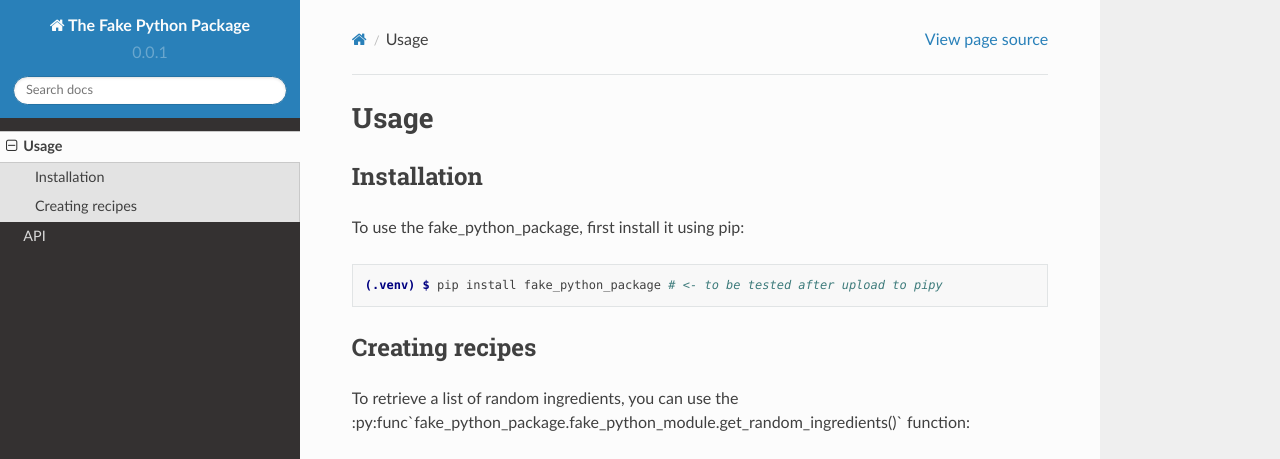
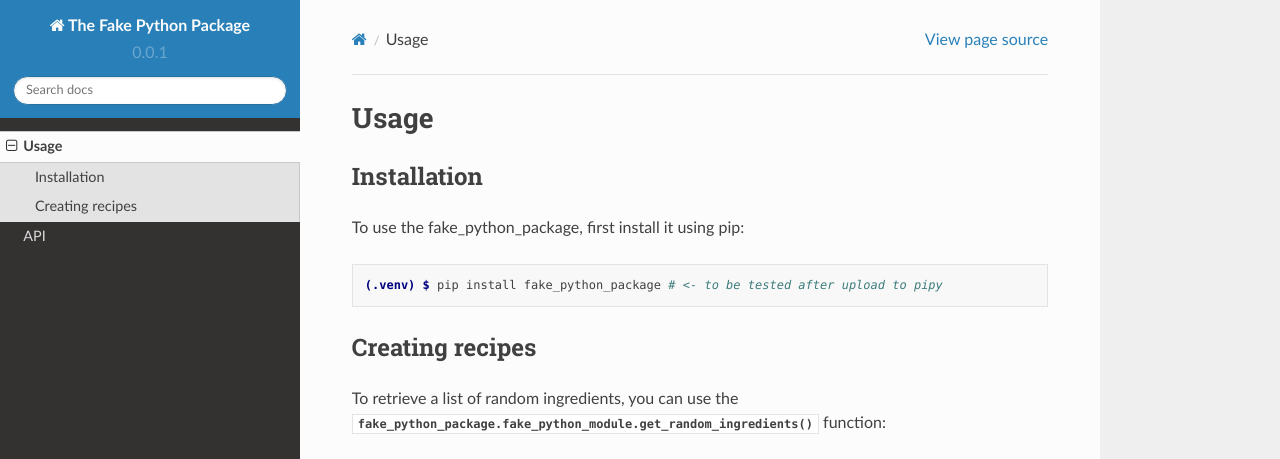
Before and after one commit to davidrs06/davidrs06-dummy_gitHub_repo_for_ReadTheDocs, a Sphinx documentation site: the page built from docs/source/usage.rst, in a window 1280 px wide and 1095 px high. Shown: the top 459 px of the window. Built offline with Sphinx 7.4.7 and the Read the Docs theme 2.0.0, drawn with Linux system fonts in a browser that asks for light colours; grey boxes are pictures that could not be loaded.

Commit message:
Fixed typo preventing function format in ReadTheDocs

```diff
--- a/docs/source/usage.rst
+++ b/docs/source/usage.rst
@@ -16,7 +16,7 @@ Creating recipes
 ----------------
 
 To retrieve a list of random ingredients,
-you can use the :py:func`fake_python_package.fake_python_module.get_random_ingredients()` function:
+you can use the :py:func:`fake_python_package.fake_python_module.get_random_ingredients()` function:
 
 .. autofunction:: fake_python_package.fake_python_module.get_random_ingredients
 
```
